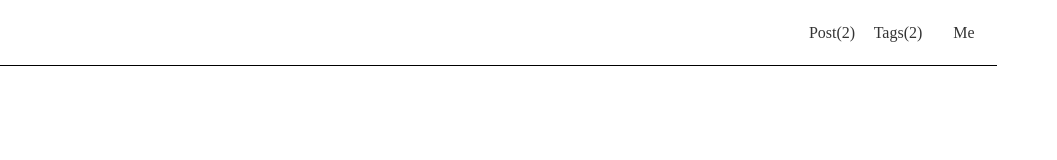
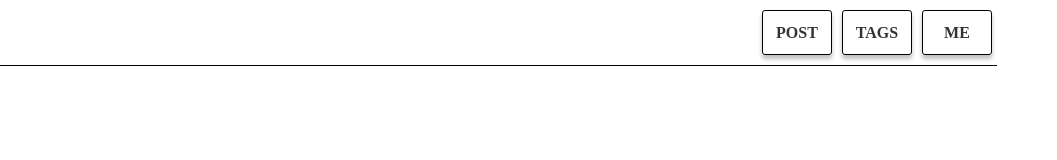
Before and after one commit to stay7/stay7.github.io, a Gatsby site: page / in a window 1280 px wide. Shown: the full height of the page, 223-1280 px from the left. Built offline with nearby package versions, Linux system fonts and the light colour scheme; Gatsby itself is replaced by a stand-in of ours; a web font is replaced by a local one.

Commit message:
Change menu item design

```diff
--- a/src/components/header.tsx
+++ b/src/components/header.tsx
@@ -44,8 +44,8 @@ const Header = () => {
         <img src={logo} />
       </LogoBox>
       <MenuBox>
-        <Menu url="/posts" title={`Post(${postCount})`}></Menu>
-        <Menu url="/tags" title={`Tags(${postCount})`}></Menu>
+        <Menu url="/posts" title={`Post`}></Menu>
+        <Menu url="/tags" title={`Tags`}></Menu>
         <Menu url="/me" title={`Me`}></Menu>
       </MenuBox>
     </Container>
--- a/src/components/link.tsx
+++ b/src/components/link.tsx
@@ -1,7 +1,7 @@
 import { Link } from "gatsby";
 import React from "react";
 import styled from "styled-components";
-import color from "../constants/color";
+import color from "../constants/constants";
 
 const GatsbyLink = styled(Link)`
   width: 100%;
--- a/src/components/menu.tsx
+++ b/src/components/menu.tsx
@@ -3,18 +3,23 @@ import { Link, navigate } from "gatsby";
 import styled from "styled-components";
 
 const Container = styled.div`
-  height: 100%;
-  min-width: 66px;
+  height: 70%;
+  min-width: 70px;
   display: flex;
   align-items: center;
   justify-content: center;
   cursor: pointer;
+  border: 1px solid black;
+  margin: auto 5px;
+  box-shadow: 0px 4px 4px rgba(0, 0, 0, 0.25);
+  border-radius: 3px;
 `;
 const Title = styled.span`
   margin: auto 0;
   text-align: center;
-  font-weight: normal;
+  font-weight: bold;
   font-size: 16px;
+  text-transform: uppercase;
 `;
 
 interface Props {
@@ -23,6 +28,9 @@ interface Props {
   children?: ReactChild | ReactChild[];
 }
 
+/**
+ * 헤더의 메뉴 버튼
+ */
 const Menu = ({ url, title, children }: Props) => {
   return (
     <Container
--- a/src/components/post-date.tsx
+++ b/src/components/post-date.tsx
@@ -1,6 +1,6 @@
 import React, { ReactElement } from "react";
 import styled from "styled-components";
-import color from "../constants/color";
+import color from "../constants/constants";
 
 interface Props {
   children: string;
--- a/src/components/postItem.tsx
+++ b/src/components/postItem.tsx
@@ -1,6 +1,6 @@
 import React, { useState, CSSProperties } from "react";
 import styled, { css } from "styled-components";
-import color from "../constants/color";
+import color from "../constants/constants";
 import PostModel from "../model/PostModel";
 import Link from "./link";
 
```
Also changed, not shown: src/constants/constants.ts (renamed from src/constants/color.ts).
